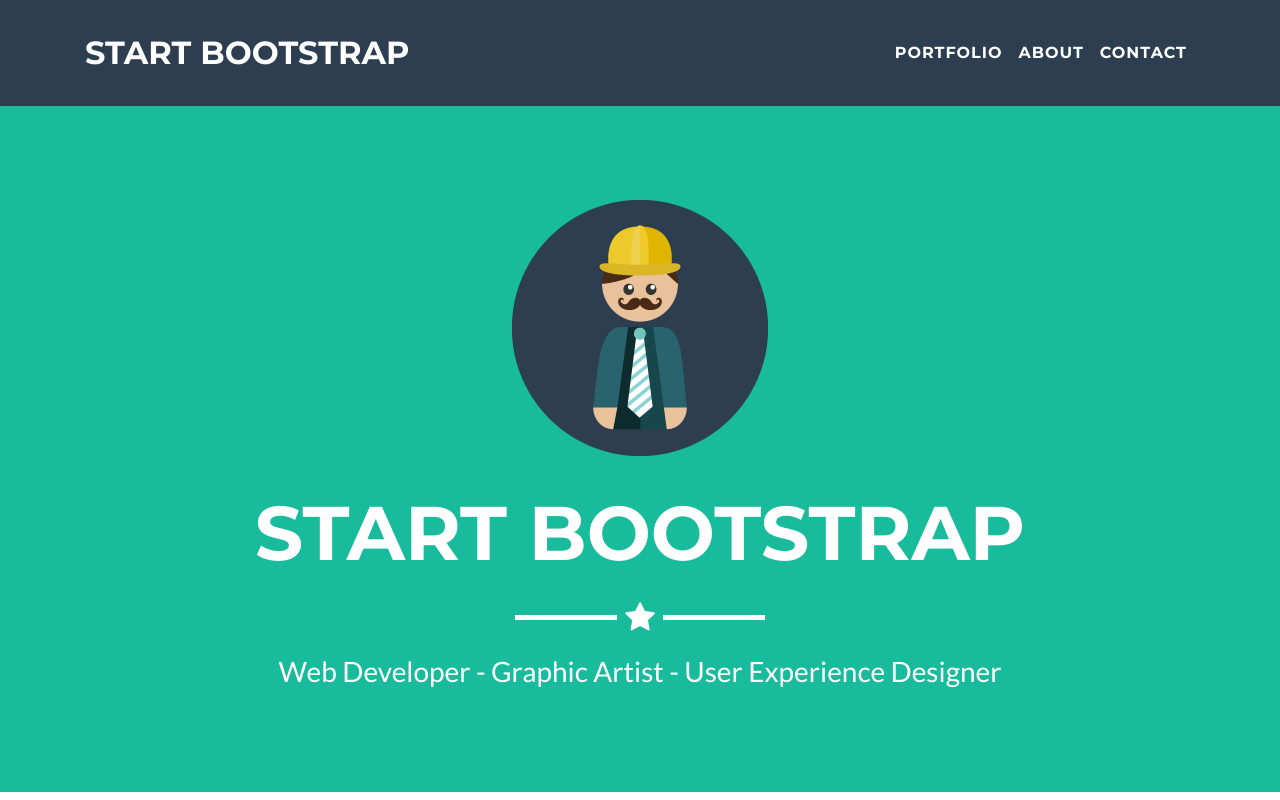
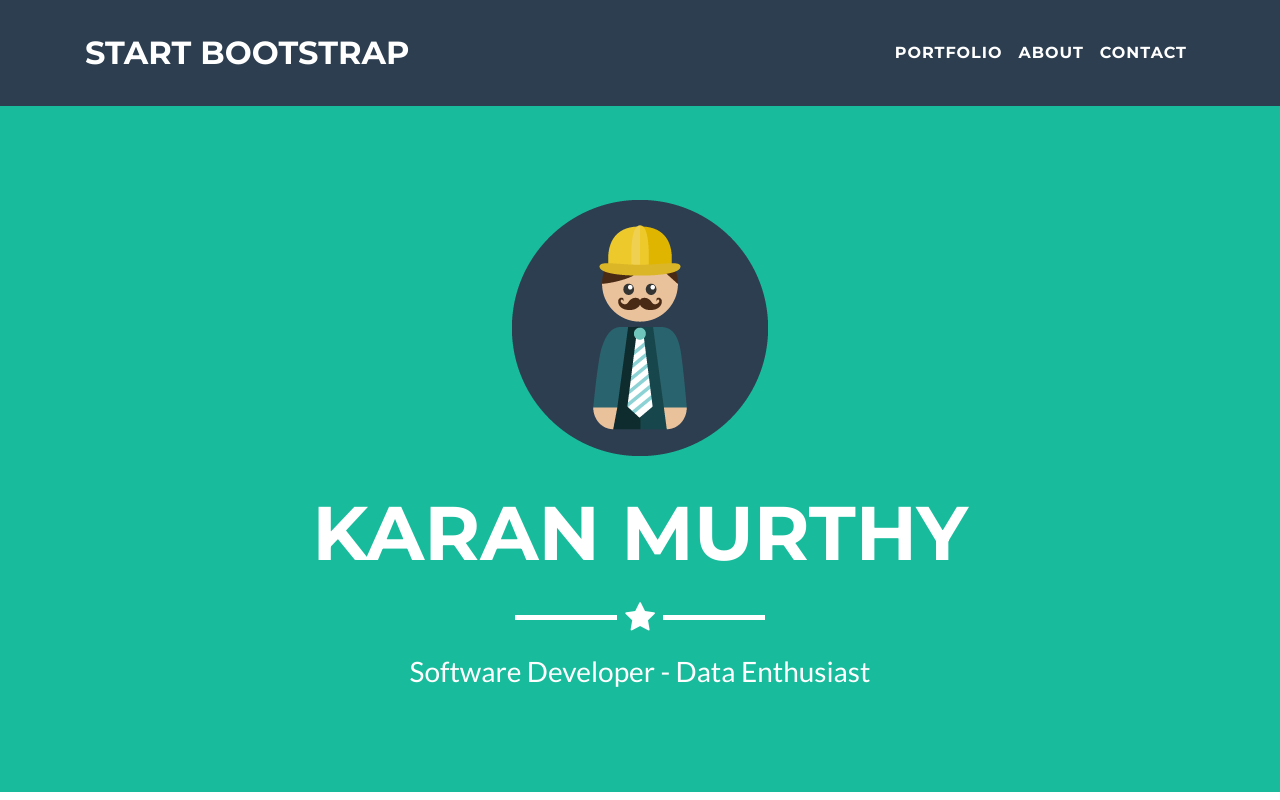
Before and after one commit to karanmurthy7/karanmurthy7.github.io, a plain HTML site: page index.html in a window 1280 px wide. Shown: the top 800 px of the page. Drawn offline with nearby package versions, Linux system fonts and the light colour scheme; a script that the page names is missing.

Commit message:
Update index.html

```diff
--- a/index.html
+++ b/index.html
@@ -66,9 +66,9 @@
         <div class="container">
             <img class="img-fluid" src="img/profile.png" alt="">
             <div class="intro-text">
-                <span class="name">Start Bootstrap</span>
+                <span class="name">Karan Murthy</span>
                 <hr class="star-light">
-                <span class="skills">Web Developer - Graphic Artist - User Experience Designer</span>
+                <span class="skills">Software Developer - Data Enthusiast</span>
             </div>
         </div>
     </header>
```
